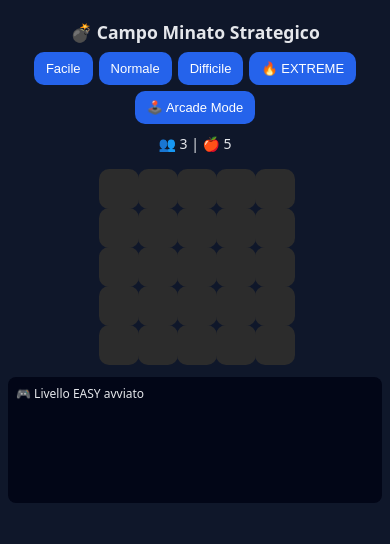
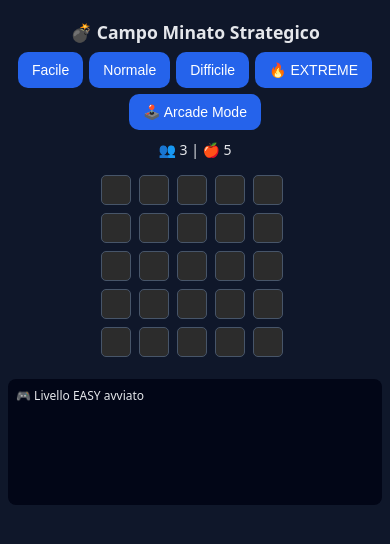
Before and after one commit to inglagattuta/factory, a website: page docs/index.html in a window 390 px wide. Both pictures are taken after a click on the button "Facile". Drawn offline with Linux system fonts and the light colour scheme.

Commit message:
Update style.css

```diff
--- a/docs/style.css
+++ b/docs/style.css
@@ -47,7 +47,7 @@
   display: grid;
   justify-content: center;
   margin: 16px auto;
-  gap: 4px;
+  gap: 4px;                 /* desktop */
   user-select: none;
   touch-action: none;
 }
@@ -58,26 +58,30 @@
   align-items: center;
   justify-content: center;
   font-weight: bold;
-  border-radius: 8px;
   cursor: pointer;
   user-select: none;
 
-  /* 🔥 DIMENSIONI DEFAULT (DESKTOP) */
   width: 36px;
   height: 36px;
   font-size: 16px;
+
+  border-radius: 6px;
+  border: 1px solid #334155;   /* 🔥 divisione celle */
+  box-sizing: border-box;
 }
 
 /* CELLA CHIUSA */
 .cell.hidden {
   background: #2c2c2c;
   color: transparent;
+  border-color: #475569;       /* 🔥 più visibile */
 }
 
 /* CELLA APERTA */
 .cell.revealed {
-  background: #e0e0e0;
+  background: #e5e7eb;
   color: #111;
+  border-color: #94a3b8;
 }
 
 /* ================= LOG ================= */
@@ -104,28 +108,28 @@
   }
 
   #map {
-    gap: 3px;
+    gap: 3px;                /* 🔥 mai zero */
   }
 
   .cell {
-    /* 🔥 CELLE PIÙ GRANDI SU MOBILE */
-    width: 44px;
-    height: 44px;
+    width: 40px;
+    height: 40px;
     font-size: 18px;
-    border-radius: 10px;
-  }
-
-  button {
-    font-size: 13px;
-    padding: 9px 12px;
+    border-radius: 8px;
   }
 }
 
-/* ================= MOBILE MAPPE GRANDI ================= */
-@media (max-width: 480px) and (min-width: 350px) {
+/* ================= MOBILE MAPPE GRANDI (EXTREME / ARCADE) ================= */
+@media (max-width: 480px) and (min-width: 320px) {
+
+  #map {
+    gap: 2px;                /* 🔥 minimo garantito */
+  }
+
   .cell {
-    width: 40px;
-    height: 40px;
-    font-size: 17px;
+    width: 30px;
+    height: 30px;
+    font-size: 14px;
+    border-radius: 5px;
   }
 }
```
